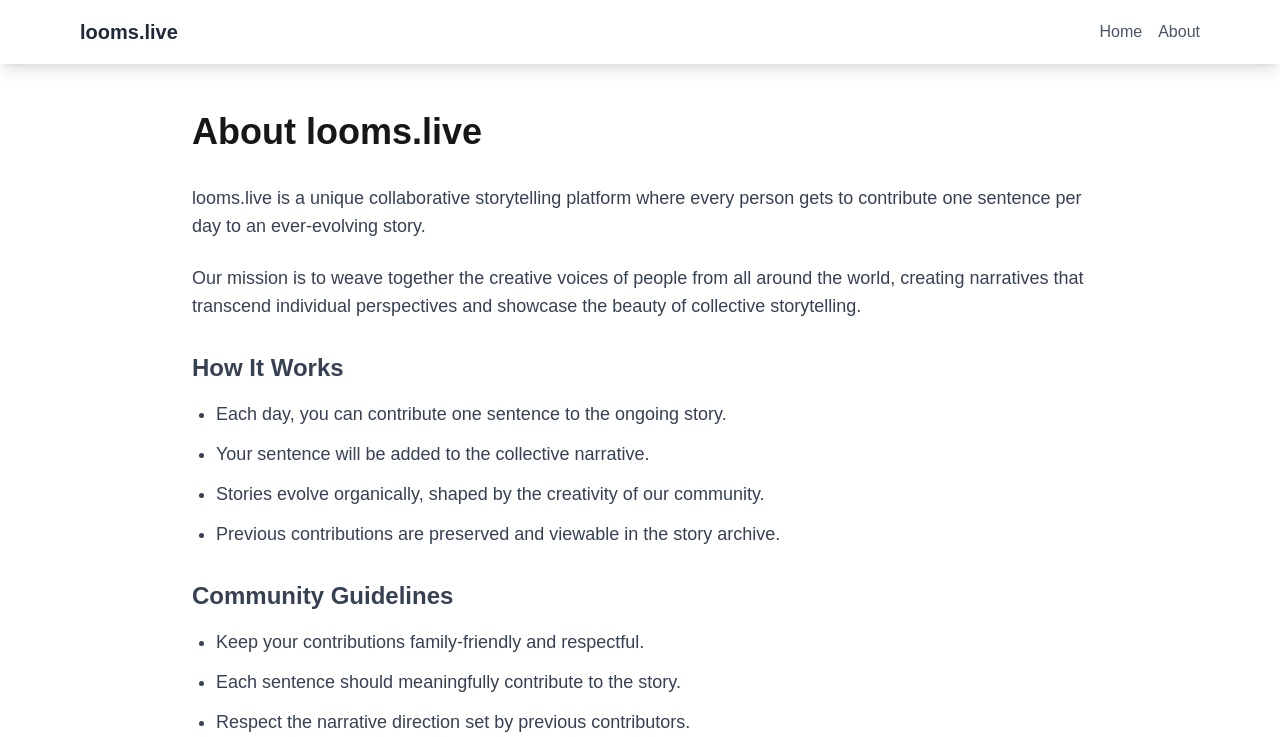
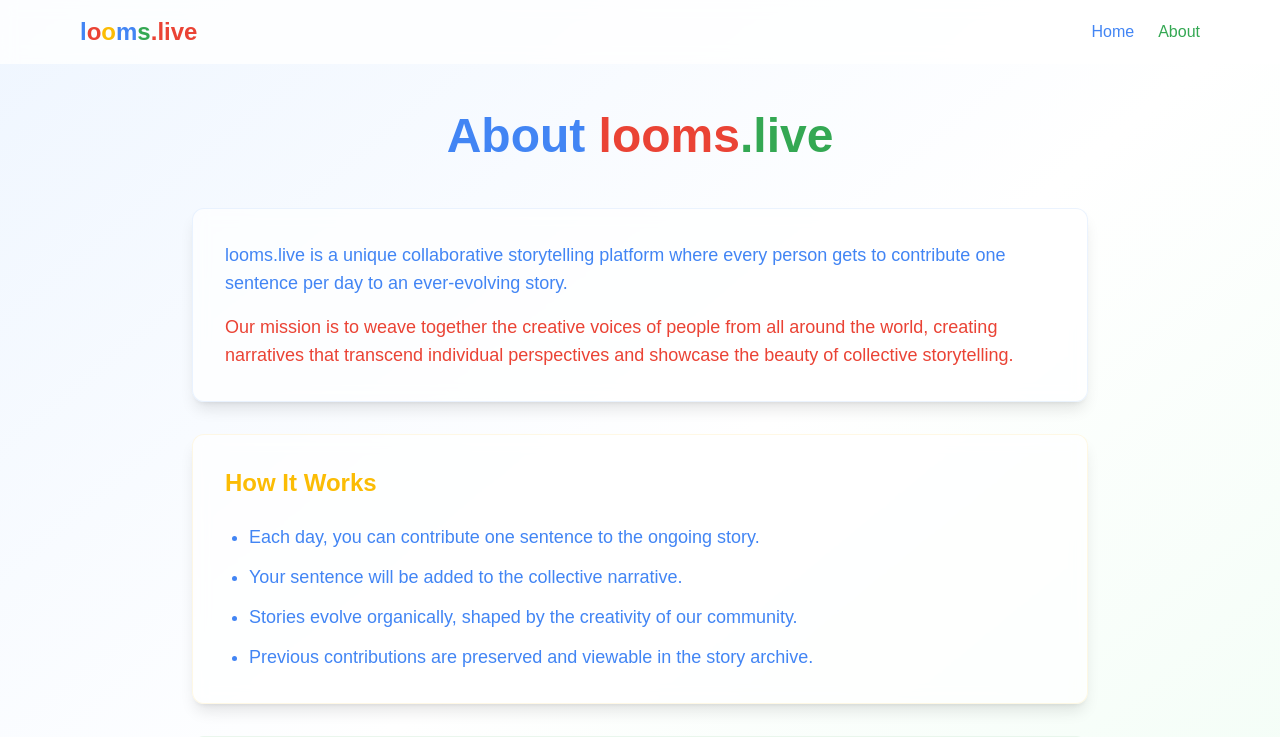
Before and after one commit to SavvyHex/looms.live, a Next.js app: page /about in a window 1280 px wide. Shown: the top 737 px of the page. Built offline with nearby package versions, Linux system fonts and the light colour scheme.

Commit message:
chore: try to copy google's theme

```diff
--- a/app/about/page.tsx
+++ b/app/about/page.tsx
@@ -2,31 +2,40 @@ import Navbar from '../components/Navbar';
 
 export default function About() {
   return (
-    <main>
+    <main className="min-h-screen bg-gradient-to-br from-blue-50 via-white to-green-50">
       <Navbar />
       <div className="max-w-6xl mx-auto px-4 py-12">
         <div className="max-w-4xl mx-auto">
-          <h1 className="text-4xl font-bold mb-8">About looms.live</h1>
+          <h1 className="text-5xl font-bold mb-12 text-center">
+            <span className="text-[#4285F4]">About </span>
+            <span className="text-[#EA4335]">looms</span>
+            <span className="text-[#34A853]">.live</span>
+          </h1>
 
-          <div className="space-y-6 text-lg text-gray-700">
-            <p>
+          <div className="space-y-8 text-lg">
+            <div className="bg-white/70 backdrop-blur-sm rounded-xl p-8 shadow-lg border border-[#4285F4]/10">
+              <p className="text-[#4285F4]">
                 looms.live is a unique collaborative storytelling platform where every person gets to contribute one sentence per day to an ever-evolving story.
               </p>
 
-            <p>
+              <p className="text-[#EA4335] mt-4">
                 Our mission is to weave together the creative voices of people from all around the world, creating narratives that transcend individual perspectives and showcase the beauty of collective storytelling.
               </p>
+            </div>
 
-            <h2 className="text-2xl font-semibold mt-8 mb-4">How It Works</h2>
-            <ul className="list-disc pl-6 space-y-3">
+            <div className="bg-white/70 backdrop-blur-sm rounded-xl p-8 shadow-lg border border-[#FBBC05]/10">
+              <h2 className="text-2xl font-semibold mb-6 text-[#FBBC05]">How It Works</h2>
+              <ul className="list-disc pl-6 space-y-3 text-[#4285F4]">
                 <li>Each day, you can contribute one sentence to the ongoing story.</li>
                 <li>Your sentence will be added to the collective narrative.</li>
                 <li>Stories evolve organically, shaped by the creativity of our community.</li>
                 <li>Previous contributions are preserved and viewable in the story archive.</li>
               </ul>
+            </div>
 
-            <h2 className="text-2xl font-semibold mt-8 mb-4">Community Guidelines</h2>
-            <ul className="list-disc pl-6 space-y-3">
+            <div className="bg-white/70 backdrop-blur-sm rounded-xl p-8 shadow-lg border border-[#34A853]/10">
+              <h2 className="text-2xl font-semibold mb-6 text-[#34A853]">Community Guidelines</h2>
+              <ul className="list-disc pl-6 space-y-3 text-[#EA4335]">
                 <li>Keep your contributions family-friendly and respectful.</li>
                 <li>Each sentence should meaningfully contribute to the story.</li>
                 <li>Respect the narrative direction set by previous contributors.</li>
@@ -35,6 +44,7 @@ export default function About() {
             </div>
           </div>
         </div>
+      </div>
     </main>
   );
 }
--- a/app/components/Navbar.tsx
+++ b/app/components/Navbar.tsx
@@ -2,19 +2,24 @@ import Link from 'next/link';
 
 const Navbar = () => {
   return (
-    <nav className="bg-white shadow-lg">
+    <nav className="bg-white/80 backdrop-blur-sm">
       <div className="max-w-6xl mx-auto px-4">
         <div className="flex justify-between items-center h-16">
           <div className="flex items-center">
-            <Link href="/" className="text-xl font-bold text-gray-800">
-              looms.live
+            <Link href="/" className="text-2xl font-bold">
+              <span className="text-[#4285F4]">l</span>
+              <span className="text-[#EA4335]">o</span>
+              <span className="text-[#FBBC05]">o</span>
+              <span className="text-[#4285F4]">m</span>
+              <span className="text-[#34A853]">s</span>
+              <span className="text-[#EA4335]">.live</span>
             </Link>
           </div>
-          <div className="flex space-x-4">
-            <Link href="/" className="text-gray-600 hover:text-gray-900">
+          <div className="flex space-x-6">
+            <Link href="/" className="text-[#4285F4] hover:text-[#2b5797] font-medium">
               Home
             </Link>
-            <Link href="/about" className="text-gray-600 hover:text-gray-900">
+            <Link href="/about" className="text-[#34A853] hover:text-[#1e7e34] font-medium">
               About
             </Link>
           </div>
--- a/app/page.tsx
+++ b/app/page.tsx
@@ -3,13 +3,20 @@ import Link from 'next/link';
 
 export default function Home() {
   return (
-    <main className="min-h-screen flex flex-col">
+    <main className="min-h-screen flex flex-col bg-gradient-to-br from-blue-50 via-white to-green-50">
       <Navbar />
       <div className="flex-1 flex flex-col items-center justify-center p-4">
-        <h1 className="text-8xl font-bold mb-12">looms live</h1>
+        <h1 className="text-8xl font-bold mb-12 tracking-tight">
+          <span className="text-[#4285F4]">l</span>
+          <span className="text-[#EA4335]">o</span>
+          <span className="text-[#FBBC05]">o</span>
+          <span className="text-[#4285F4]">m</span>
+          <span className="text-[#34A853]">s</span>
+          <span className="text-[#EA4335] ml-4">live</span>
+        </h1>
         <Link
           href="/today"
-          className="text-xl px-8 py-4 bg-black text-white rounded-lg hover:bg-gray-800 transition-colors"
+          className="text-xl px-12 py-5 bg-[#4285F4] text-white rounded-full hover:bg-[#2b5797] transition-colors shadow-lg hover:shadow-xl transform hover:-translate-y-0.5 transition-all"
         >
           view today&apos;s looms
         </Link>
```
Lines whose indentation alone changed are shown as unchanged.
